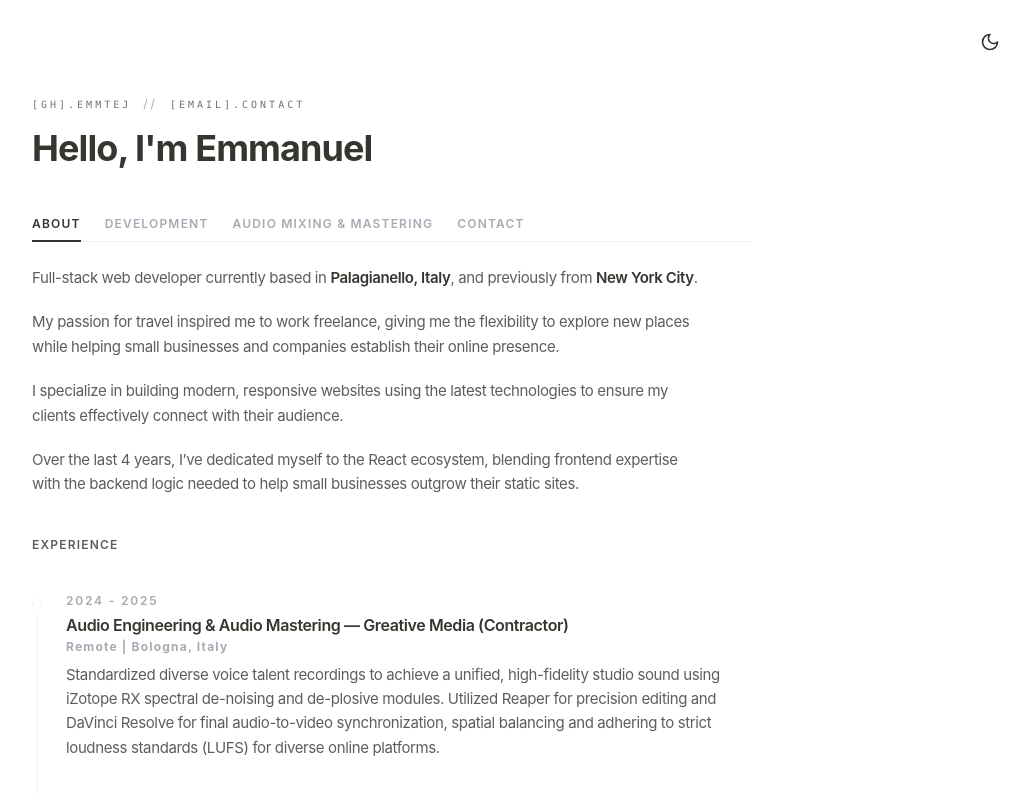
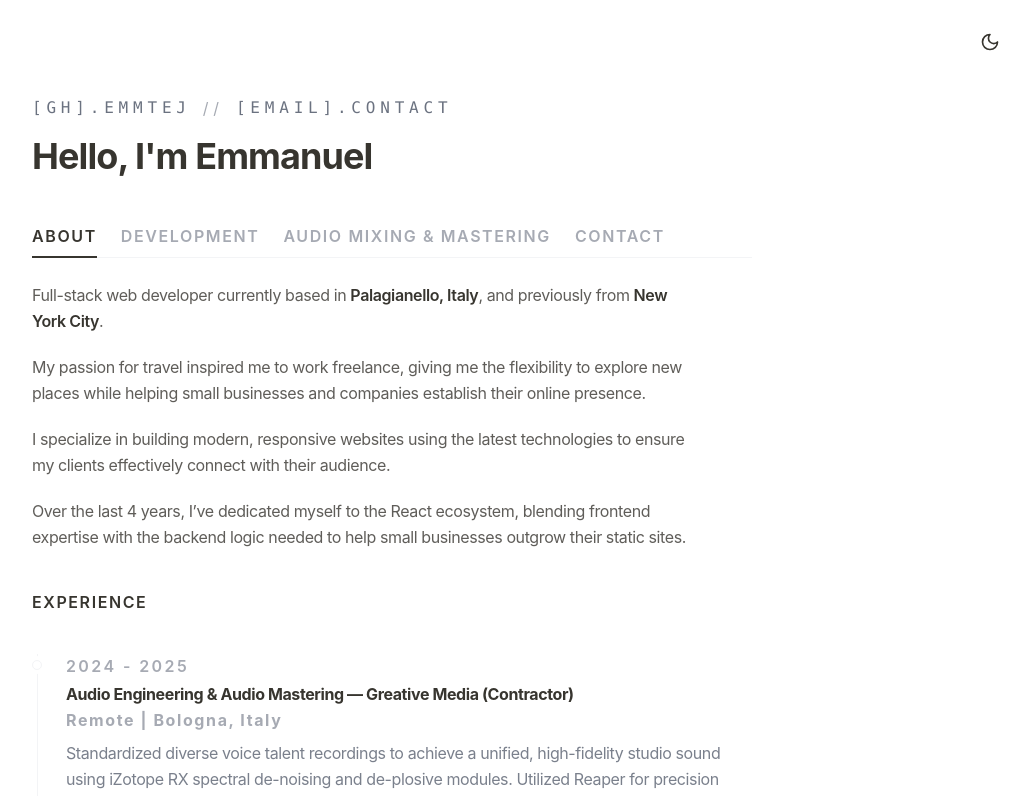
Before and after one commit to emmtej/portfolio-website, a React (Vite) app: page / in a window 1280 px wide. Shown: the top 796 px of the page, without its empty margins (248-1278 px from the left). Built offline with nearby package versions, Linux system fonts and the light colour scheme; the HTML template or start-up script is replaced by a standard one.

Commit message:
Refactored components to improve styling consistency and improve utility class management.

```diff
--- a/src/App.tsx
+++ b/src/App.tsx
@@ -6,19 +6,19 @@ function App() {
     <Layout>
       <div className="space-y-10">
         <header className="space-y-4">
-          <div className="flex items-center gap-3 text-[10px] font-mono uppercase tracking-[0.3em] text-text-muted">
+          <div className="flex items-center gap-3 text-xs-tight font-mono uppercase tracking-widest text-text-muted">
             <a
               href="https://github.com/emmtej"
               target="_blank"
               rel="noopener noreferrer"
-              className="hover:text-text-main transition-colors duration-200"
+              className="hover:text-text-main transition-colors duration-fast"
             >
               [GH].EMMTEJ
             </a>
-            <span className="opacity-60 text-xs font-sans">//</span>
+            <span className="opacity-60 text-small font-sans">//</span>
             <a
               href="mailto:contact@emmanueltejeda.com"
-              className="hover:text-text-main transition-colors duration-200"
+              className="hover:text-text-main transition-colors duration-fast"
             >
               [EMAIL].CONTACT
             </a>
--- a/src/components/Tabs.tsx
+++ b/src/components/Tabs.tsx
@@ -4,6 +4,7 @@ import { AboutTab } from "./about/AboutTab";
 import { DevelopmentTab } from "./development/DevelopmentTab";
 import { AudioTab } from "./audio/AudioTab";
 import { ContactTab } from "./contact/ContactTab";
+import { cn } from "../utils/cn";
 
 const TABS = [
   {
@@ -15,7 +16,7 @@ const TABS = [
     id: "development",
     label: "Development",
     Component: DevelopmentTab,
-    wrapperClass: "animate-in fade-in duration-500",
+    wrapperClass: "animate-in fade-in duration-slow",
   },
   {
     id: "audio",
@@ -105,9 +106,7 @@ export function Tabs() {
               id={`panel-${tab.id}`}
               role="tabpanel"
               aria-labelledby={`tab-${tab.id}`}
-              className={`${isActive ? "block" : "hidden"} ${
-                tab.wrapperClass || ""
-              }`}
+              className={cn(isActive ? "block" : "hidden", tab.wrapperClass)}
             >
               <tab.Component />
             </div>
--- a/src/components/about/AboutTab.tsx
+++ b/src/components/about/AboutTab.tsx
@@ -1,11 +1,11 @@
 import { ExperienceTimeline } from "./ExperienceTimeline";
-import { Title } from "../../ui/Text";
+import { Title, Text } from "../../ui/Text";
 
 export function AboutTab() {
   return (
     <div className="space-y-10">
       <section className="max-w-2xl">
-        <div className="text-[15px] text-text-main/80 space-y-5 leading-relaxed tracking-tight">
+        <Text className="space-y-5">
           <p>
             Full-stack web developer currently based in{" "}
             <span className="font-semibold text-text-main">
@@ -29,7 +29,7 @@ export function AboutTab() {
             blending frontend expertise with the backend logic needed to help
             small businesses outgrow their static sites.
           </p>
-        </div>
+        </Text>
       </section>
 
       <section className="space-y-10">
--- a/src/components/about/ExperienceTimeline.tsx
+++ b/src/components/about/ExperienceTimeline.tsx
@@ -1,4 +1,5 @@
 import { Text } from "../../ui/Text";
+import { cn } from "../../utils/cn";
 
 const experiences = [
   {
@@ -15,7 +16,7 @@ const experiences = [
     location: "Remote | Brooklyn, New York",
     title: "Frontend Development",
     description:
-      "Lorem ipsum dolor sit amet consectetur adipisicing elit. Fuga officiis tempora ipsum adipisci tenetur sunt quae exercitationem sed pariatur porro!",
+      "Over the last few years, I've worked with various clients to build modern, responsive web applications, focusing on the React ecosystem and performance optimization.",
   },
   {
     time: "2015 - 2017",
@@ -23,7 +24,7 @@ const experiences = [
     location: "Brooklyn, NY",
     title: "IT Service Desk",
     description:
-      "Lorem ipsum dolor sit amet consectetur adipisicing elit. Fuga officiis tempora ipsum adipisci tenetur sunt quae exercitationem sed pariatur porro!",
+      "Provided technical support and troubleshooting for students and faculty, managing hardware and software deployments across the campus.",
   },
 ];
 
@@ -31,20 +32,26 @@ export function ExperienceTimeline() {
   return (
     <ol className="relative space-y-12 before:absolute before:left-[4.5px] before:h-full before:w-px before:bg-border-subtle">
       {experiences.map((exp, index) => (
-        <li key={index} className="group relative flex items-start gap-6">
-          <span className="mt-1.5 size-2.5 shrink-0 rounded-full border border-border-subtle bg-bg-app ring-4 ring-bg-app transition-colors duration-1000 group-hover:bg-text-main group-hover:border-text-main"></span>
+        <li
+          key={index}
+          className={cn("group relative flex items-start gap-6")}
+        >
+          <span className={cn(
+            "mt-1.5 size-2.5 shrink-0 rounded-full border border-border-subtle bg-bg-app ring-4 ring-bg-app transition-colors duration-slower",
+            "group-hover:bg-text-main group-hover:border-text-main"
+          )}></span>
 
           <div className="flex-1">
-            <time className="block mb-1 text-xs font-semibold tracking-[0.15em] uppercase text-text-muted/60">
+            <time className="block mb-1 text-small font-semibold tracking-wider uppercase text-text-muted/60">
               {exp.time}
             </time>
-            <h3 className="text-base font-semibold text-text-main tracking-tight">
+            <h3 className="text-base font-bold text-text-main tracking-tight">
               {exp.title} — {exp.company}
             </h3>
-            <p className="text-xs font-bold text-text-muted/60 mt-0.5 tracking-wide">
+            <p className="text-small font-bold text-text-muted/60 mt-0.5 tracking-wide">
               {exp.location}
             </p>
-            <Text className="mt-2">{exp.description}</Text>
+            <Text className="mt-2 text-text-muted/90">{exp.description}</Text>
           </div>
         </li>
       ))}
--- a/src/components/development/DevelopmentTab.tsx
+++ b/src/components/development/DevelopmentTab.tsx
@@ -2,7 +2,7 @@ import { useState } from "react";
 import { AnimatePresence } from "framer-motion";
 import { ProjectCard, ProjectModal, type Project } from "./ProjectUI";
 import { SkillsCarousel } from "./SkillsCarousel";
-import { Text } from "../../ui/Text";
+import { Text, Title } from "../../ui/Text";
 
 const PROJECTS: Project[] = [
   {
@@ -30,17 +30,15 @@ export function DevelopmentTab() {
   return (
     <div className="space-y-10">
       <Text>
-        Lorem, ipsum dolor sit amet consectetur adipisicing elit. Placeat
-        aliquid modi nemo, dolorem unde reprehenderit sed rerum culpa. Cum
-        eveniet omnis nihil totam molestias numquam eaque alias commodi
-        consequatur possimus.
+        I focus on building high-performance web applications using modern
+        technologies like React, TypeScript, and Tailwind CSS. My goal is to
+        create intuitive user experiences that solve real-world problems for
+        creatives and small businesses.
       </Text>
       <SkillsCarousel />
 
       <section className="max-w-2xl">
-        <h2 className="uppercase font-semibold tracking-[0.1em] text-text-main/80 text-xs mb-6">
-          Projects
-        </h2>
+        <Title className="mb-6">Projects</Title>
 
         <div className="grid grid-cols-1 gap-10">
           {PROJECTS.map((project) => (
--- a/src/components/development/ProjectUI.tsx
+++ b/src/components/development/ProjectUI.tsx
@@ -1,4 +1,5 @@
 import { motion } from "framer-motion";
+import { cn } from "../../utils/cn";
 
 export interface Project {
   id: string;
@@ -26,31 +27,34 @@ export function ProjectCard({ project, onClick }: ProjectCardProps) {
         transition: { type: "spring", stiffness: 400, damping: 25 },
       }}
       whileTap={{ scale: 0.98 }}
-      className="group relative cursor-pointer overflow-hidden border border-border-subtle bg-bg-app hover:border-text-main/20 hover:shadow-2xl hover:shadow-text-main/[0.04]"
+      className={cn(
+        "group relative cursor-pointer overflow-hidden border border-border-subtle bg-bg-app",
+        "hover:border-text-main/20 hover:shadow-2xl hover:shadow-text-main/[0.04] transition-all duration-normal",
+      )}
     >
       {/* Visual Preview Area - Full Width */}
-      <div className="aspect-[16/10] w-full bg-gradient-to-br from-text-main/5 to-text-main/10 relative overflow-hidden border-b border-border-subtle transition-colors duration-500 group-hover:from-text-main/[0.07] group-hover:to-text-main/[0.12]">
+      <div className="aspect-[16/10] w-full bg-gradient-to-br from-text-main/5 to-text-main/10 relative overflow-hidden border-b border-border-subtle transition-colors duration-slow group-hover:from-text-main/[0.07] group-hover:to-text-main/[0.12]">
         <div className="absolute inset-0 flex items-center justify-center">
-          <div className="absolute inset-0 bg-[radial-gradient(circle_at_center,_var(--tw-gradient-from)_0%,_transparent_70%)] opacity-40 transition-opacity duration-500 group-hover:opacity-60" />
+          <div className="absolute inset-0 bg-[radial-gradient(circle_at_center,_var(--tw-gradient-from)_0%,_transparent_70%)] opacity-40 transition-opacity duration-slow group-hover:opacity-60" />
 
           <div className="relative flex flex-col items-center gap-2">
-            <span className="text-3xl font-bold tracking-tighter text-text-main/10 group-hover:text-text-main/20 transition-all duration-700 ease-out">
+            <span className="text-3xl font-bold tracking-tighter text-text-main/10 group-hover:text-text-main/20 transition-all duration-slow ease-out">
               {project.title}
             </span>
-            <div className="px-3 py-1 rounded-full bg-text-main/5 border border-text-main/10 opacity-0 group-hover:opacity-100 translate-y-2 group-hover:translate-y-0 transition-all duration-500 delay-75">
-              <span className="text-[10px] font-bold uppercase tracking-widest text-text-main/40">
+            <div className="px-3 py-1 rounded-full bg-text-main/5 border border-text-main/10 opacity-0 group-hover:opacity-100 translate-y-2 group-hover:translate-y-0 transition-all duration-slow delay-75">
+              <span className="text-xs-tight font-bold uppercase tracking-widest text-text-main/40">
                 View Project
               </span>
             </div>
           </div>
         </div>
-        <div className="absolute inset-0 bg-gradient-to-tr from-white/10 to-transparent opacity-0 group-hover:opacity-100 transition-opacity duration-700" />
+        <div className="absolute inset-0 bg-gradient-to-tr from-white/10 to-transparent opacity-0 group-hover:opacity-100 transition-opacity duration-slow" />
       </div>
 
       <div className="p-6 space-y-4">
         <div className="flex items-start justify-between">
           <div className="space-y-1">
-            <h3 className="text-lg font-bold text-text-main tracking-tight transition-colors duration-300">
+            <h3 className="text-lg font-bold text-text-main tracking-tight transition-colors duration-normal">
               {project.title}
             </h3>
             <p className="text-sm text-text-muted/80 leading-relaxed tracking-tight max-w-lg">
@@ -60,7 +64,7 @@ export function ProjectCard({ project, onClick }: ProjectCardProps) {
 
           <motion.div
             whileHover={{ x: 4 }}
-            className="mt-1 size-8 rounded-full border border-border-subtle flex items-center justify-center text-text-muted/40 group-hover:border-text-main/20 group-hover:text-text-main/60 transition-all duration-300"
+            className="mt-1 size-8 rounded-full border border-border-subtle flex items-center justify-center text-text-muted/40 group-hover:border-text-main/20 group-hover:text-text-main/60 transition-all duration-normal"
           >
             <svg
               width="15"
@@ -83,7 +87,7 @@ export function ProjectCard({ project, onClick }: ProjectCardProps) {
           {project.tech.map((t) => (
             <span
               key={t}
-              className="text-[10px] font-bold px-2.5 py-1 rounded-md bg-border-subtle text-text-muted/80 uppercase tracking-wider group-hover:bg-text-main/5 group-hover:text-text-main/60 transition-colors duration-300"
+              className="text-xs-tight font-bold px-2.5 py-1 rounded-md bg-border-subtle text-text-muted/80 uppercase tracking-wider group-hover:bg-text-main/5 group-hover:text-text-main/60 transition-colors duration-normal"
             >
               {t}
             </span>
@@ -153,7 +157,7 @@ export function ProjectModal({ project, onClose }: ProjectModalProps) {
             </div>
 
             <div className="space-y-4">
-              <h4 className="uppercase font-semibold tracking-[0.1em] text-text-main/80 text-[11px]">
+              <h4 className="uppercase font-semibold tracking-wide text-text-main/80 text-small">
                 Features
               </h4>
               <ul className="grid grid-cols-1 gap-3">
@@ -170,14 +174,14 @@ export function ProjectModal({ project, onClose }: ProjectModalProps) {
             </div>
 
             <div className="space-y-4 pt-4 border-t border-border-subtle">
-              <h4 className="uppercase font-semibold tracking-[0.1em] text-text-main/80 text-[11px]">
+              <h4 className="uppercase font-semibold tracking-wide text-text-main/80 text-small">
                 Tech Stack
               </h4>
               <div className="flex flex-wrap gap-2">
                 {project.tech.map((t) => (
                   <span
                     key={t}
-                    className="text-[11px] font-semibold px-3 py-1 rounded-full bg-border-subtle text-text-main/60 uppercase tracking-wider"
+                    className="text-small font-semibold px-3 py-1 rounded-full bg-border-subtle text-text-main/60 uppercase tracking-wider"
                   >
                     {t}
                   </span>
--- a/src/ui/LinkCard.tsx
+++ b/src/ui/LinkCard.tsx
@@ -1,4 +1,4 @@
-import React from "react";
+import { cn } from "../utils/cn";
 
 interface LinkCardProps {
   label: string;
@@ -8,28 +8,37 @@ interface LinkCardProps {
   className?: string;
 }
 
-export function LinkCard({ label, value, icon, href, className = "" }: LinkCardProps) {
+export function LinkCard({
+  label,
+  value,
+  icon,
+  href,
+  className,
+}: LinkCardProps) {
   return (
     <a
       href={href}
       target="_blank"
       rel="noopener noreferrer"
-      className={`group p-5 border border-border-subtle bg-bg-app hover:border-text-main/20 hover:bg-text-main/[0.02] transition-all duration-300 relative overflow-hidden block ${className}`}
+      className={cn(
+        "group p-5 border border-border-subtle bg-bg-app hover:border-text-main/20 hover:bg-text-main/[0.02] transition-all duration-normal relative overflow-hidden block",
+        className,
+      )}
     >
       <div className="relative z-10">
-        <p className="text-[9px] font-mono uppercase tracking-[0.3em] text-text-muted mb-3 group-hover:text-text-main/60 transition-colors">
+        <p className="text-tiny font-mono uppercase tracking-widest text-text-muted mb-3 group-hover:text-text-main/60 transition-colors">
           {label}
         </p>
         <div className="flex items-center justify-between">
-          <p className="text-[13px] font-bold text-text-main tracking-tight">
+          <p className="text-base-tight font-bold text-text-main tracking-tight">
             {value}
           </p>
-          <span className="text-[10px] font-mono text-text-muted/40 group-hover:text-text-main/40 transition-colors">
+          <span className="text-xs-tight font-mono text-text-muted/40 group-hover:text-text-main/40 transition-colors">
             [{icon}]
           </span>
         </div>
       </div>
-      <div className="absolute bottom-0 left-0 w-full h-[1px] bg-text-main scale-x-0 group-hover:scale-x-100 transition-transform duration-500 origin-left opacity-20" />
+      <div className="absolute bottom-0 left-0 w-full h-[1px] bg-text-main scale-x-0 group-hover:scale-x-100 transition-transform duration-slow origin-left opacity-20" />
     </a>
   );
 }
--- a/src/ui/Tabs.tsx
+++ b/src/ui/Tabs.tsx
@@ -1,3 +1,5 @@
+import { cn } from "../utils/cn";
+
 export const TabButton = ({
   id,
   label,
@@ -14,11 +16,10 @@ export const TabButton = ({
     role="tab"
     aria-selected={isActive}
     aria-controls={`panel-${id}`}
-    className={`-mb-px border-b-2 py-2 text-xs transition-colors uppercase font-semibold tracking-[0.1em] ${
-      isActive
-        ? "border-text-main text-text-main"
-        : "border-transparent text-text-muted/60 hover:text-text-main"
-    }`}
+    className={cn(
+      "-mb-px border-b-2 py-2 text-small transition-colors uppercase font-semibold tracking-wide border-transparent text-text-muted/60 hover:text-text-main",
+      "aria-selected:border-text-main aria-selected:text-text-main",
+    )}
     onClick={() => onClick(id)}
   >
     {label}
--- a/src/ui/Text.tsx
+++ b/src/ui/Text.tsx
@@ -1,4 +1,4 @@
-import clsx from "clsx";
+import { cn } from "../utils/cn";
 import type React from "react";
 
 interface BaseProps {
@@ -13,8 +13,8 @@ interface TitleProps extends BaseProps {}
 export const Text = ({ children, className }: TextProps) => {
   return (
     <p
-      className={clsx(
-        "text-[15px] text-text-main/80 space-y-5 leading-relaxed tracking-tight whitespace-pre-line",
+      className={cn(
+        "text-paragraph text-text-main/80 leading-relaxed tracking-tight whitespace-pre-line",
         className,
       )}
     >
@@ -26,8 +26,8 @@ export const Text = ({ children, className }: TextProps) => {
 export const Title = ({ children, className }: TitleProps) => {
   return (
     <h2
-      className={clsx(
-        "uppercase font-semibold tracking-[0.1em] text-text-main/80 text-xs",
+      className={cn(
+        "uppercase font-semibold tracking-wide text-text-main/80 text-small",
         className,
       )}
     >
```
